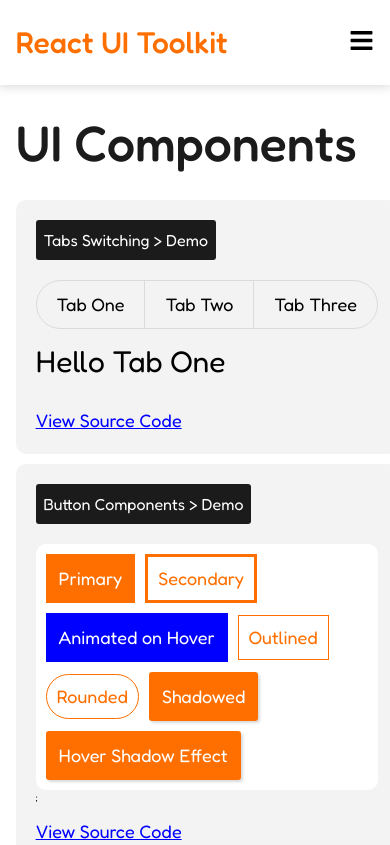
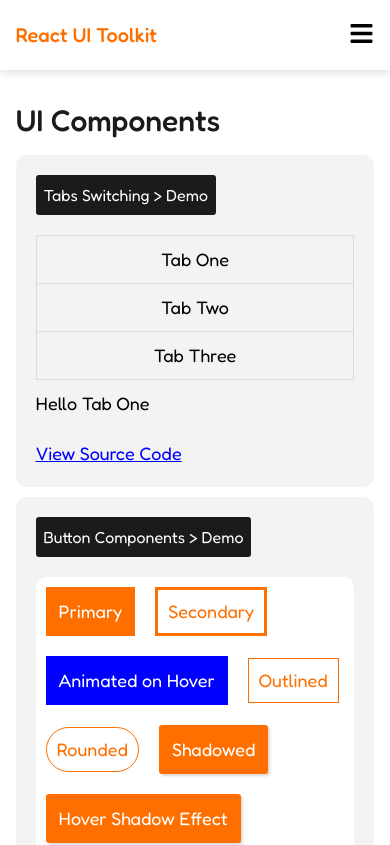
Before and after one commit to theunicorndev237/ui-components-reactjs, a React (Create React App) app: page /components in a window 390 px wide. Shown: the top 845 px of the page. Built offline with nearby package versions, Linux system fonts and the light colour scheme.

Commit message:
responsiveness fix

```diff
--- a/src/components/buttons/button.module.css
+++ b/src/components/buttons/button.module.css
@@ -5,7 +5,6 @@
   outline: none;
   cursor: pointer;
   width: fit-content;
-  white-space: nowrap;
   background: transparent;
 }
 
@@ -59,6 +58,8 @@
   color: #fff;
   box-shadow: rgba(0, 0, 0, 0.15) 1.95px 1.95px 2.6px;
   -webkit-box-shadow: rgba(0, 0, 0, 0.15) 1.95px 1.95px 2.6px;
+  transition: 0.2s ease-in-out;
+  -webkit-transition: 0.2s ease-in-out;
 }
 
 .btn[aria-label="hover"]:hover,
--- a/src/components/globals/globals.module.css
+++ b/src/components/globals/globals.module.css
@@ -127,3 +127,9 @@
     display: block;
   }
 }
+
+@media screen and (max-width: 400px) {
+  .navbar__logo h4 {
+    font-size: 2rem;
+  }
+}
--- a/src/components/tabs/tab.module.css
+++ b/src/components/tabs/tab.module.css
@@ -1,6 +1,7 @@
 .tab__head__list {
   display: flex;
   flex-direction: row;
+  -ms-flex-direction: row;
   align-items: center;
   padding: 0;
   margin-top: 0;
@@ -8,6 +9,7 @@
   border-radius: 50px;
   overflow-x: auto;
   border: 1px solid rgba(0, 0, 0, 0.1);
+  width: fit-content;
 }
 
 .tab__head__list li button {
@@ -33,3 +35,22 @@
   border-color: transparent;
   color: #fff;
 }
+
+@media screen and (max-width: 445px) {
+  .tab__head__list li button {
+    width: 100%;
+  }
+  .tab__head__list {
+    flex-direction: column;
+    -ms-flex-direction: column;
+    width: 100%;
+    border-radius: 0;
+  }
+  .tab__head__list li {
+    width: 100%;
+  }
+  .tab__head__list li:not(:last-of-type) button {
+    border-right: none;
+    border-bottom: 1px solid rgba(0, 0, 0, 0.1);
+  }
+}
--- a/src/pages/components/Components.page.tsx
+++ b/src/pages/components/Components.page.tsx
@@ -26,17 +26,17 @@ const ComponentsPage = (): JSX.Element => (
         <div>
           <Tabs>
             <Tab title="Tab One">
-              <div>
+              <div className={styles.content}>
                 <h2>Hello Tab One</h2>
               </div>
             </Tab>
             <Tab title="Tab Two">
-              <div>
+              <div className={styles.content}>
                 <h2>Hello Tab Two</h2>
               </div>
             </Tab>
             <Tab title="Tab Three">
-              <div>
+              <div className={styles.content}>
                 <h2>Hello Tab Three</h2>
               </div>
             </Tab>
--- a/src/pages/components/components.module.css
+++ b/src/pages/components/components.module.css
@@ -6,7 +6,7 @@
 .grid__layout {
   display: grid;
   display: -ms-grid;
-  grid-template-columns: 1fr 1fr 1fr;
+  grid-template-columns: 1fr 1fr;
   gap: 1rem;
   padding: 0 4vw;
   padding-bottom: 5rem;
@@ -21,6 +21,7 @@
   color: var(--gray-color);
   margin-top: 8.5rem;
   font-weight: 500;
+  line-height: 1;
 }
 
 .tabs {
@@ -53,7 +54,7 @@
   align-items: center;
   flex-wrap: wrap;
   -ms-flex-wrap: wrap;
-  gap: 1rem;
+  gap: 2rem;
   background: #fff;
   padding: 1rem;
   border-radius: 10px;
@@ -72,14 +73,21 @@
   text-decoration: underline;
 }
 
-@media screen and (max-width: 900px) {
-  .grid__layout {
-    grid-template-columns: 1fr 1fr;
-  }
+.content h2 {
+  font-size: 18px;
 }
 
 @media screen and (max-width: 750px) {
   .grid__layout {
     grid-template-columns: 1fr;
   }
+  .hero h2 {
+    font-size: 4rem;
+  }
 }
+
+@media screen and (max-width: 400px) {
+  .hero h2 {
+    font-size: 3rem;
+  }
+}
```
